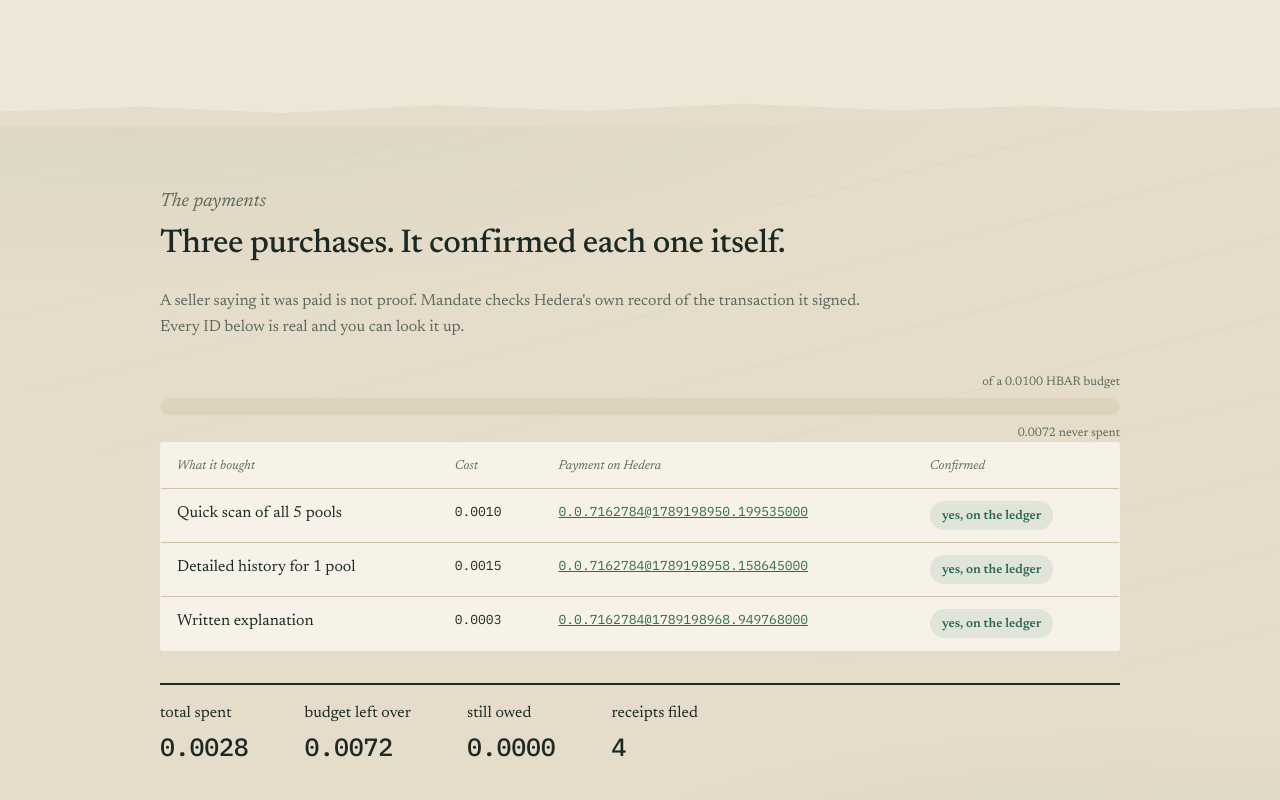
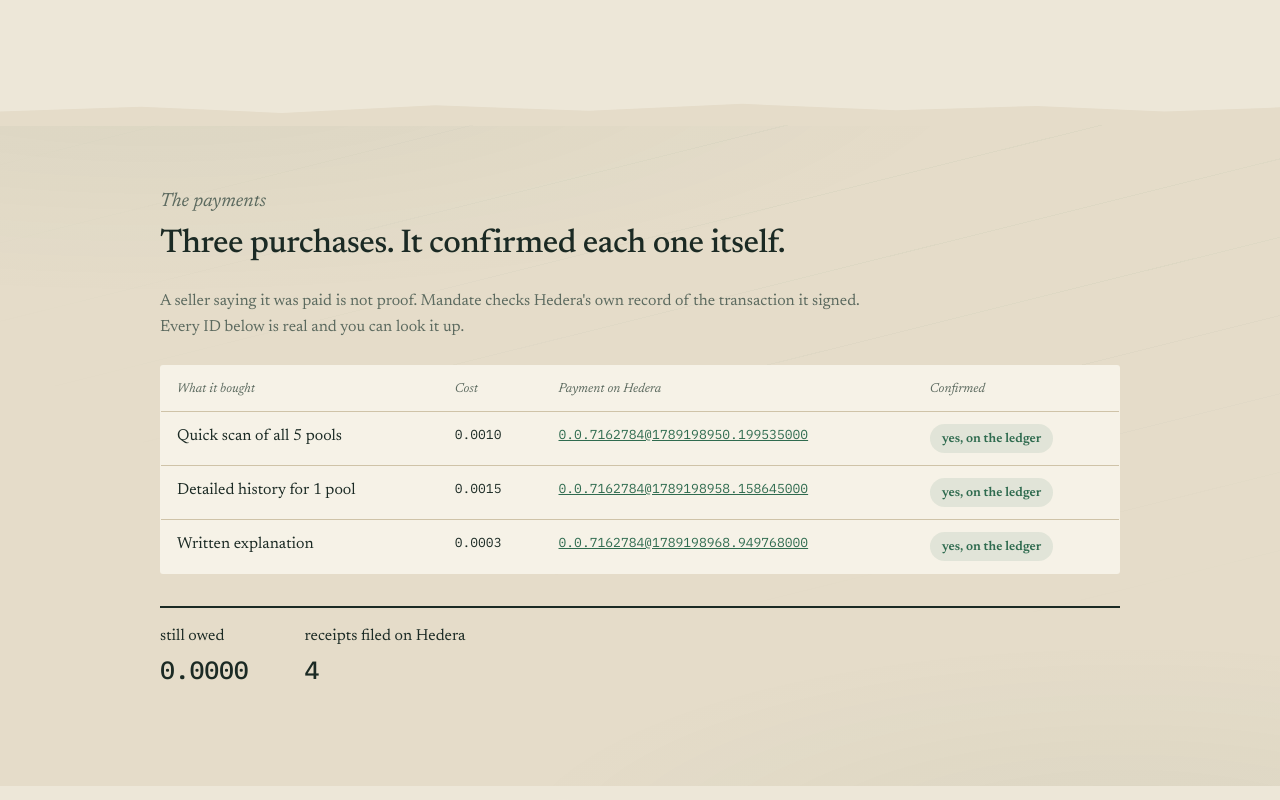
Before and after one commit to mandate-run/mandate, a plain HTML site: page site/index.html in a window 1280 px wide. Shown: the part 2200-3000 px from the top of the page. Drawn offline with Linux system fonts and the light colour scheme.

Commit message:
refactor(site): the payments section adds proof
- its bar repeated the hero ledger
- totals said the balance a third time
- 171 lines of dead chart code

```diff
--- a/site/charts.js
+++ b/site/charts.js
@@ -82,86 +82,6 @@ function text(x, y, s, attrs = {}) {
   const t = svg("text", { x, y, ...attrs });
   t.textContent = s;
   return t;
-}
-
-/* ---------- 1. Where the budget went ---------- */
-
-const SEGMENT_LABEL = {
-  screen: "Quick scan",
-  events: "Detailed history",
-  explain: "Explanation",
-  investigate: "Full investigation",
-};
-
-function budgetBar(report, host) {
-  const W = 1000, H = 72, BAR = D.bar, TOP = 26;
-  const budget = 1_000_000; // 0.0100 HBAR, the mandate's service budget
-  const s = svg("svg", {
-    viewBox: `0 0 ${W} ${H}`, class: "chart", role: "img",
-    "aria-label": "How much of the budget was spent",
-  });
-
-  s.appendChild(sharedDefs("bb", [
-    ["a", C.sealed, C.leaf],
-    ["b", C.leaf, "#57c294"],
-    ["c", "#57c294", C.leaf],
-  ]));
-
-  s.appendChild(svg("rect", {
-    x: 0, y: TOP, width: W, height: BAR, rx: D.pill, fill: C.track,
-  }));
-
-  // Every segment is drawn square and clipped to one pill, so the filled
-  // run has clean ends however many purchases there were.
-  const clip = svg("clipPath", { id: "bb-clip" });
-  clip.appendChild(svg("rect", { x: 0, y: TOP, width: W, height: BAR, rx: D.pill }));
-  s.appendChild(clip);
-  const band = svg("g", { "clip-path": "url(#bb-clip)" });
-
-  const colours = ["url(#bb-a)", "url(#bb-b)", "url(#bb-c)"];
-  let x = 0;
-  (report.steps ?? []).forEach((step, i) => {
-    const units = Math.round(parseFloat(step.amount) * 1e8);
-    const w = (units / budget) * W;
-    const g = svg("g", { class: "seg" });
-    const r = svg("rect", {
-      x, y: TOP, height: BAR, fill: colours[i % colours.length],
-    });
-    // Grow each segment in turn, so the eye follows the spending.
-    animate(r, "width", 0, w, "0.5s", `${0.15 + i * 0.45}s`);
-    g.appendChild(r);
-    g.appendChild(svg("title")).textContent =
-      `${SEGMENT_LABEL[step.listing_id] ?? step.listing_id}: ${step.amount} HBAR`;
-    band.appendChild(g);
-    x += w;
-  });
-
-  s.appendChild(band);
-
-  // The line where spending stopped.
-  const mark = svg("line", {
-    x1: x, y1: TOP - 6, x2: x, y2: TOP + BAR + 6,
-    stroke: C.ink, "stroke-width": D.line,
-  });
-  animate(mark, "opacity", 0, 1, "0.3s", "1.6s");
-  s.appendChild(mark);
-
-  // Only the proportion. The table below itemises every purchase, so a
-  // legend here would repeat it line for line.
-  const spent = text(x - 10, TOP - 14, `${trim(report.totals.settled)} spent`, {
-    class: "c-key", "text-anchor": "end",
-  });
-  animate(spent, "opacity", 0, 1, "0.4s", "1.7s");
-  s.appendChild(spent);
-
-  s.appendChild(text(W, TOP - 14, "of a 0.0100 HBAR budget", {
-    class: "c-mute", "text-anchor": "end",
-  }));
-  s.appendChild(text(W, TOP + BAR + 22, `${trim(report.totals.unspent)} never spent`, {
-    class: "c-mute", "text-anchor": "end",
-  }));
-
-  host.appendChild(s);
 }
 
 /* ---------- 0. The hero figure: what actually happens ---------- */
@@ -483,4 +403,4 @@ function trim(v) {
   return t.includes(".") ? t.replace(/(\.\d{4}?\d*?)0+$/, "$1") : t;
 }
 
-window.MandateCharts = { heroFigure, budgetBar, replanChart, loopDiagram };
+window.MandateCharts = { heroFigure, replanChart, loopDiagram };
--- a/site/index.html
+++ b/site/index.html
@@ -63,7 +63,6 @@
     <h2 id="payments">The payments</h2>
     <h3>Three purchases. It confirmed each one itself.</h3>
     <p class="note">A seller saying it was paid is not proof. Mandate checks Hedera's own record of the transaction it signed. Every ID below is real and you can look it up.</p>
-    <div id="budget" class="chart-host"></div>
     <div class="scroll"><table id="steps"></table></div>
     <div class="kv" id="totals"></div>
 
--- a/site/render.js
+++ b/site/render.js
@@ -124,11 +124,11 @@ function renderSteps(report) {
 
   const totals = report.totals ?? {};
   const filed = (report.receipts ?? []).filter(r => r.hcs_sequence != null).length;
+  // The hero already gave the balance. What only this section can say is
+  // that nothing is owed and every decision was filed.
   kv("totals", [
-    ["total spent", tidy(totals.settled)],
-    ["budget left over", tidy(totals.unspent)],
     ["still owed", tidy(totals.outstanding)],
-    ["receipts filed", String(filed)],
+    ["receipts filed on Hedera", String(filed)],
   ]);
 }
 
@@ -232,7 +232,6 @@ async function main() {
     if (charts) {
       charts.heroFigure(delivered, document.getElementById("hero-viz"));
       charts.loopDiagram(document.getElementById("loop"));
-      charts.budgetBar(delivered, document.getElementById("budget"));
       charts.replanChart(delivered, document.getElementById("replan"));
     }
 
--- a/site/style.css
+++ b/site/style.css
@@ -170,7 +170,6 @@ a:focus-visible {
 
 /* Charts. Everything is inline SVG scaled to the column, so it stays sharp
    at any density and needs no library. */
-.chart-host { margin: var(--s6) 0 0; }
 .chart, .hero-figure { width: 100%; height: auto; display: block; max-width: 100%; }
 .loop { margin: 0; }
 .c-key, .c-foot { font: 600 var(--t-fine) var(--serif); fill: var(--ink); }
@@ -197,8 +196,6 @@ a:focus-visible {
   margin: var(--s7) 0 0; box-shadow: var(--shadow-2);
 }
 .chart-hero { max-width: 100%; }
-.seg rect { transition: opacity .15s; }
-.chart .seg:hover rect { opacity: .82; }
 .route.chosen { filter: drop-shadow(0 1px 2px rgba(45,122,88,.22)); }
 
 /* Motion is decoration here: the numbers are all still readable without it. */
```
